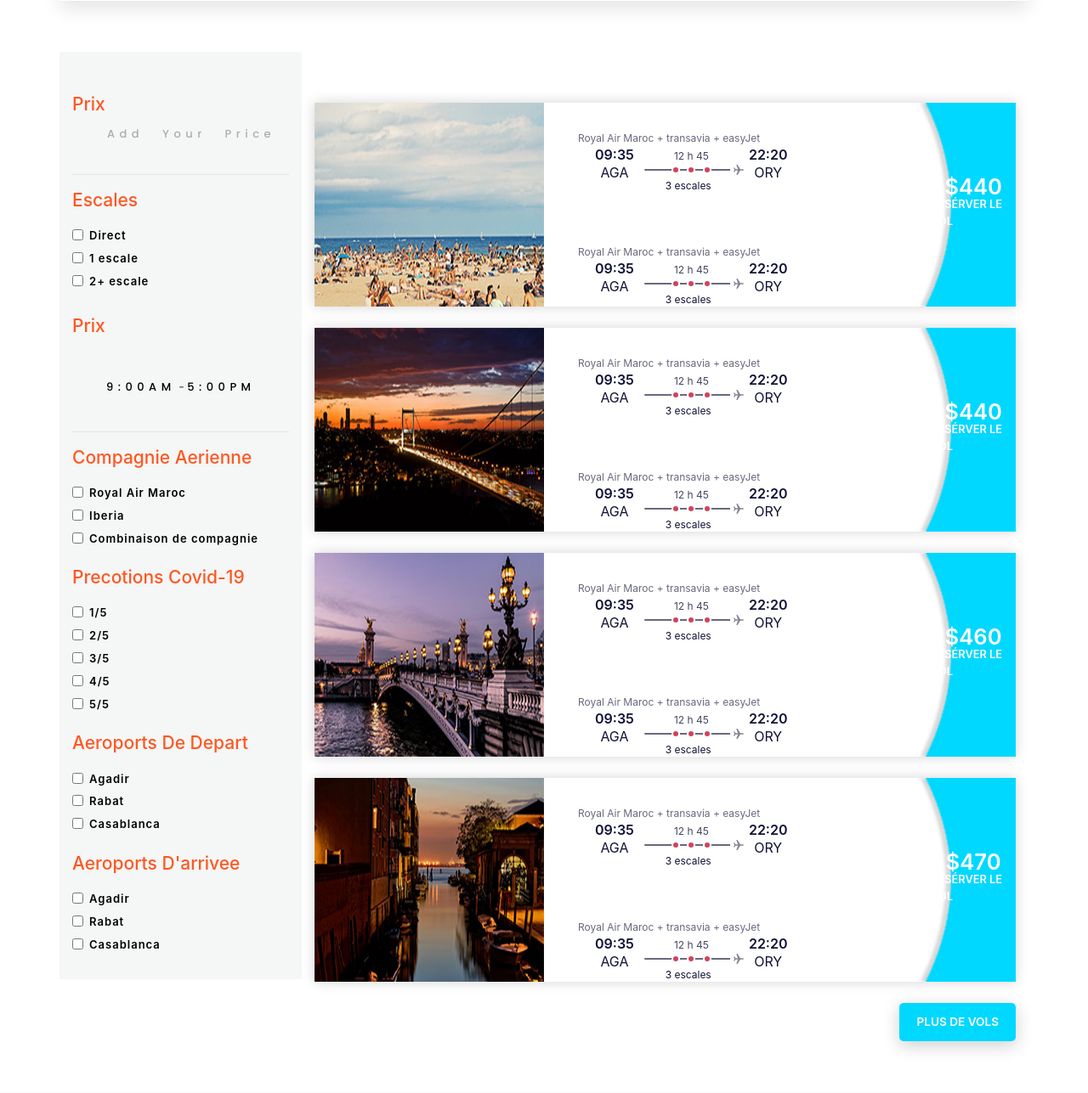
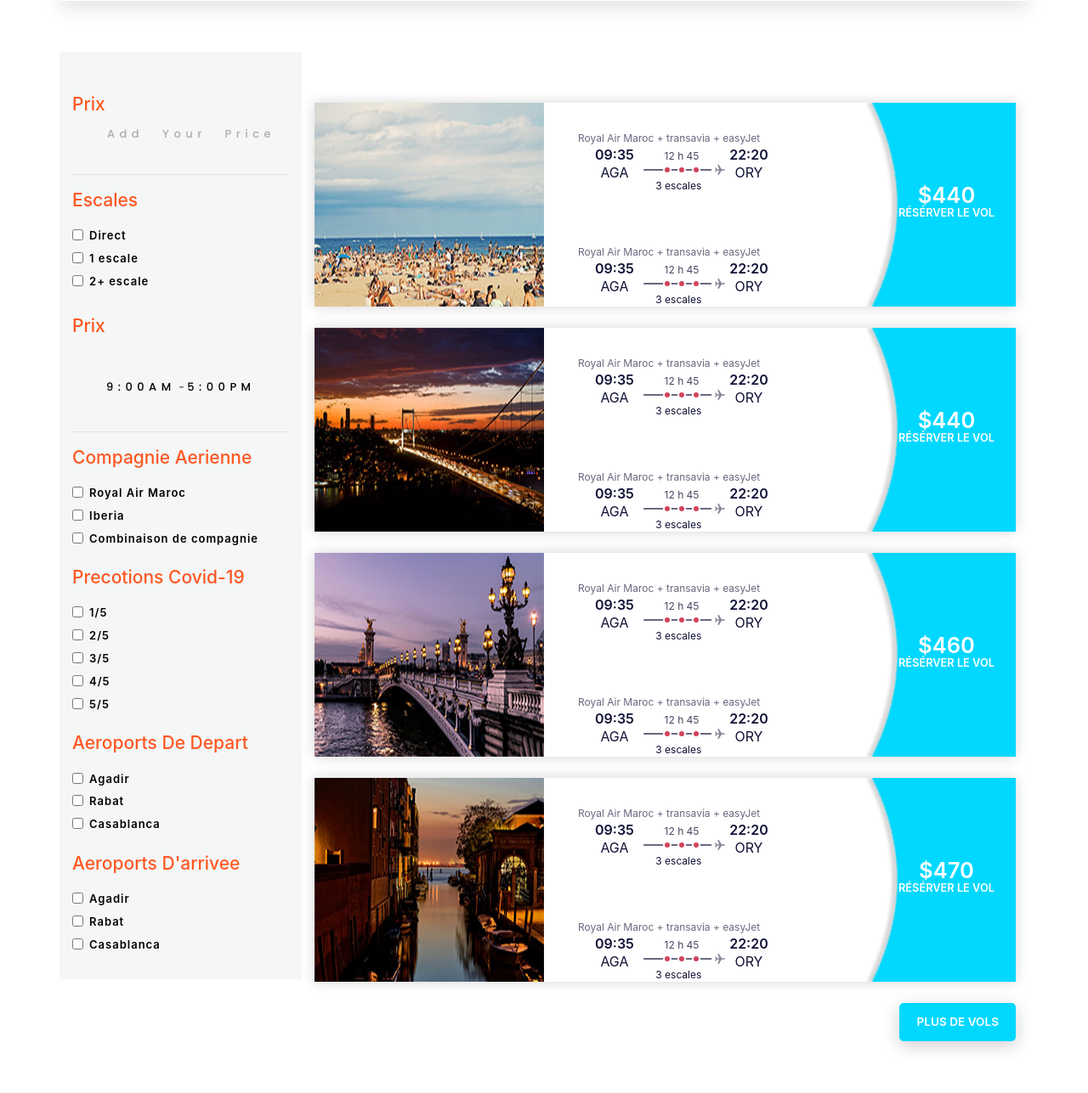
Before and after one commit to hananzouhir2016/java2EE, a Java web app: page /voldouble.jsp in a window 1280 px wide. Shown: the part 508-1795 px from the top of the page at 85% size. Run offline with Tomcat 11, a stand-in JSP engine, Linux system fonts and the light colour scheme; some libraries are stand-ins or nearby versions.

Commit message:
vol double

```diff
--- a/WebContent/voldouble.jsp
+++ b/WebContent/voldouble.jsp
@@ -542,7 +542,7 @@
                                 </div>
                                     </div>
                                 </div>
-                                <a href="#" class="tm-recommended-price-box" style="width: 240px;">
+                                <a href="#" class="tm-recommended-price-box" style="width: 440px;">
                                     <p class="tm-recommended-price">$440</p>
                                     <p class="tm-recommended-price-link">Résérver le vol</p>
                                 </a>
@@ -654,7 +654,7 @@
                                     </div>
                                         </div>
                                     </div>
-                                    <a href="#" class="tm-recommended-price-box" style="width: 240px;">
+                                    <a href="#" class="tm-recommended-price-box" style="width: 440px;">
                                         <p class="tm-recommended-price">$440</p>
                                         <p class="tm-recommended-price-link">Résérver le vol</p>
                                     </a>
@@ -765,7 +765,7 @@
 
                                     </div>
                                 </div>
-                                <a href="#" class="tm-recommended-price-box" style="width: 240px;">
+                                <a href="#" class="tm-recommended-price-box" style="width: 440px;">
                                     <p class="tm-recommended-price">$460</p>
                                     <p class="tm-recommended-price-link">Résérver le vol</p>
                                 </a>
@@ -876,7 +876,7 @@
 
                                     </div>
                                 </div>
-                                <a href="#" class="tm-recommended-price-box" style="width: 240px;">
+                                <a href="#" class="tm-recommended-price-box" style="width: 440px;">
                                     <p class="tm-recommended-price">$470</p>
                                     <p class="tm-recommended-price-link">Résérver le vol</p>
                                 </a>
```
